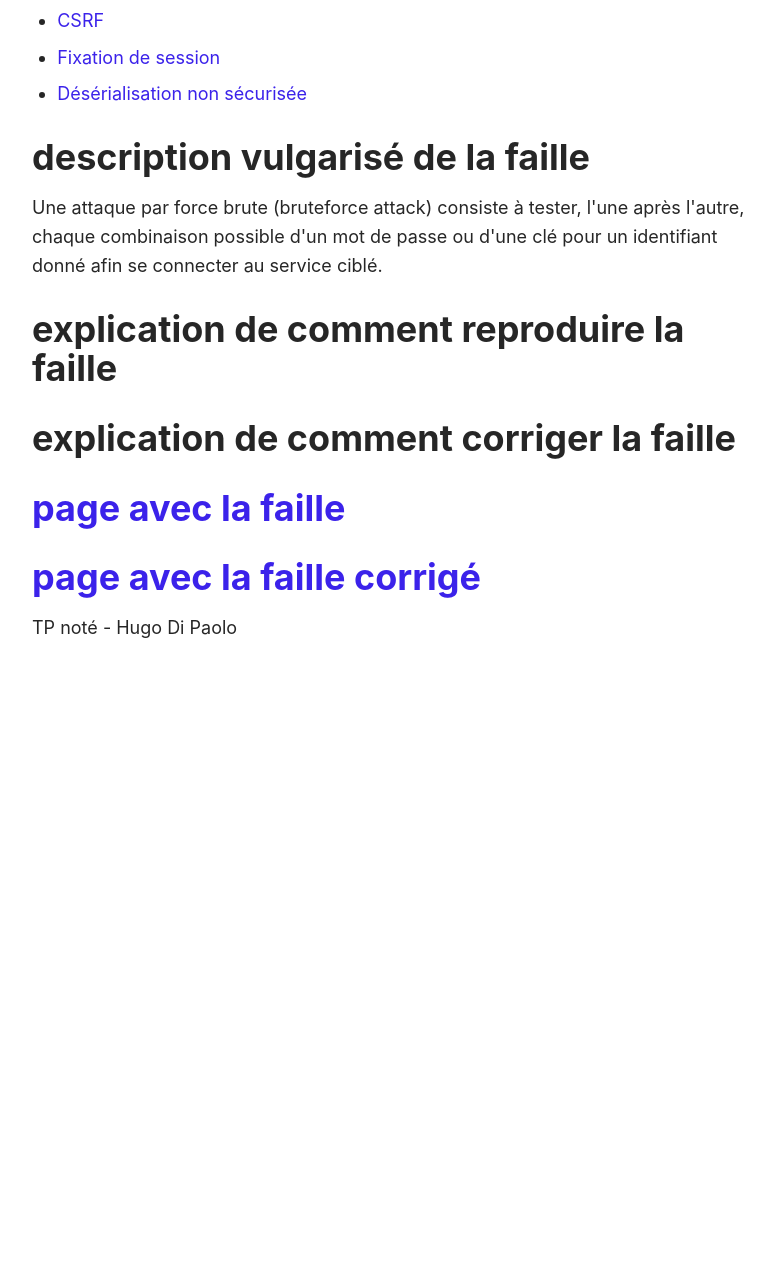
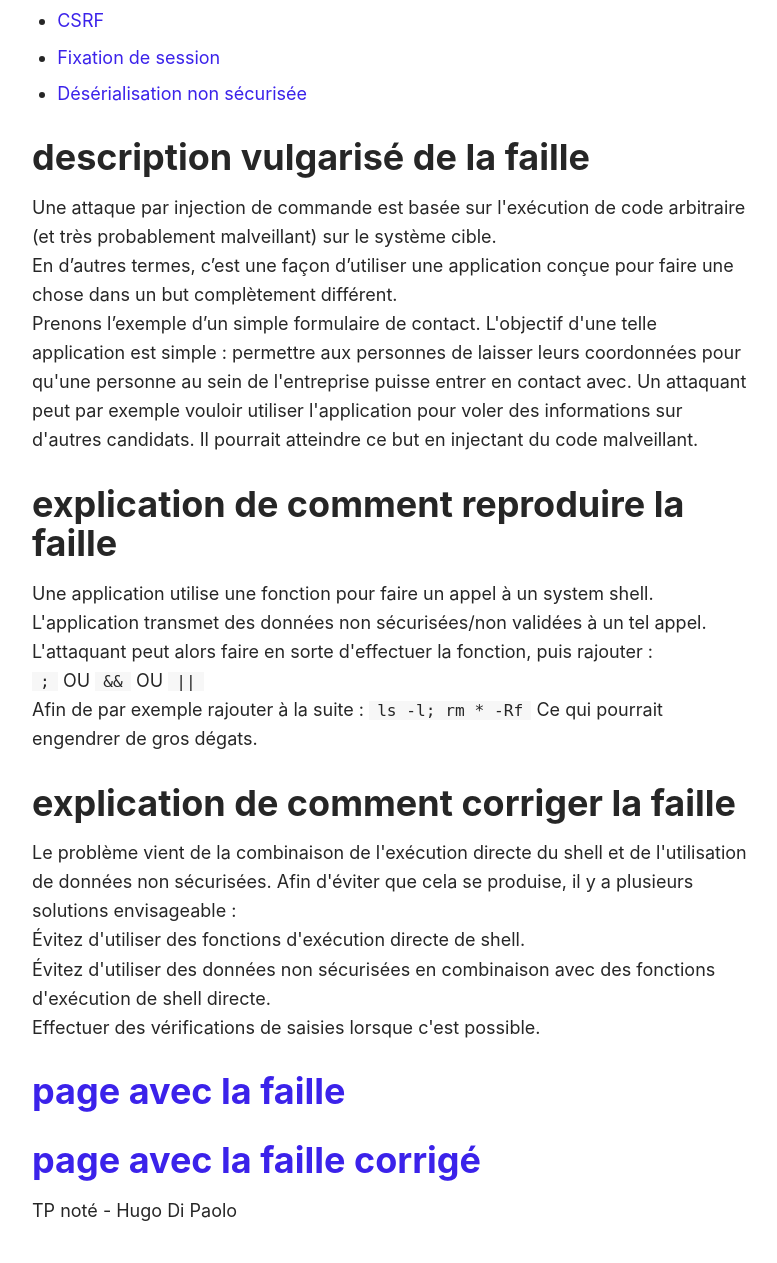
Before and after one commit to Cliffy57/WebSecurity, a PHP site: page /wellKnownSecurityBreach.html in a window 1280 px wide. Shown: the part 290-1553 px from the top of the page, without its empty margins (248-1025 px from the left). Before the commit the page ends 928 px from the top, so only its background shows below. Run offline with PHP 8.4, Linux system fonts and the light colour scheme.

Commit message:
Final Commit

```diff
--- a/insecureDeserialization.html
+++ b/insecureDeserialization.html
@@ -41,7 +41,7 @@
       <h2>explication de comment reproduire la faille</h2>
       <p>
         Un forum PHP utilise la sérialisation d’objets PHP pour enregistrer un cookie, contenant le nom utilisateur, le
-        rôle :
+        rôle encoder en base64, si on le decode on obtient :
         <br>
         <code>O:4:"User":2:{s:8:"username";s:14:"tacticalgirafe";s:6:"status";s:9:"user";}</code>
         <br>
@@ -50,7 +50,7 @@
         <code>O:4:"User":2:{s:8:"username";s:14:"tacticalgirafe";s:6:"status";s:9:"admin";}</code>
         <br>
         Il l'encode dans l'exemple en base64, ouvre l'inspecteur et remplace son cookie de session par son cookie
-        modifié.Il raffraichi la page et obtient alors les droits administrateur du forum.
+        modifié. Il rafraichit la page et obtient alors les droits administrateur du forum.
       </p>
       <h2>explication de comment corriger la faille</h2>
       <p>Ne pas accepter les objets sérialisés provenant de sources non fiables ou d'utiliser des supports de
--- a/wellKnownSecurityBreach.html
+++ b/wellKnownSecurityBreach.html
@@ -1,5 +1,6 @@
 <!DOCTYPE html>
 <html lang="en">
+
 <head>
   <meta name="description" content="Site explicatif des différentes failles de sécurité" />
   <meta charset="utf-8">
@@ -9,6 +10,7 @@
   <link rel="stylesheet" href="css/normalize.css">
   <link rel="stylesheet" href="css/sakura.css">
 </head>
+
 <body>
   <div id="wrapper">
     <header>
@@ -27,9 +29,41 @@
     </nav>
     <div id="main">
       <h2>description vulgarisé de la faille</h2>
-  <p>Une attaque par force brute (bruteforce attack) consiste à tester, l'une après l'autre, chaque combinaison possible d'un mot de passe ou d'une clé pour un identifiant donné afin se connecter au service ciblé. </p>
+      <p>Une attaque par injection de commande est basée sur l'exécution de code arbitraire (et très probablement
+        malveillant) sur le système cible.
+        <br>
+        En d’autres termes, c’est une façon d’utiliser une application conçue pour faire une chose dans un but
+        complètement différent.
+        <br>
+        Prenons l’exemple d’un simple formulaire de contact. L'objectif d'une telle application est simple : permettre
+        aux personnes de laisser leurs coordonnées pour qu'une personne au sein de l'entreprise puisse entrer en contact
+        avec. Un attaquant peut par exemple vouloir utiliser l'application pour voler des informations sur d'autres
+        candidats. Il pourrait atteindre ce but en injectant du code malveillant.
+      </p>
       <h2>explication de comment reproduire la faille</h2>
+      <p>
+        Une application utilise une fonction pour faire un appel à un system shell.
+        <br>
+        L'application transmet des données non sécurisées/non validées à un tel appel.
+        <br>
+        L'attaquant peut alors faire en sorte d'effectuer la fonction, puis rajouter :
+        <br>
+        <code>;</code> OU <code>&&</code> OU <code>||</code>
+        <br>
+        Afin de par exemple rajouter à la suite :
+        <code>ls -l; rm * -Rf</code>
+        Ce qui pourrait engendrer de gros dégats.
+      </p>
       <h2>explication de comment corriger la faille</h2>
+      <p>
+        Le problème vient de la combinaison de l'exécution directe du shell et de l'utilisation de données non sécurisées. Afin d'éviter que cela se produise, il y a plusieurs solutions envisageable :
+        <br>
+        Évitez d'utiliser des fonctions d'exécution directe de shell.
+        <br>
+        Évitez d'utiliser des données non sécurisées en combinaison avec des fonctions d'exécution de shell directe.
+        <br>
+        Effectuer des vérifications de saisies  lorsque c'est possible.
+      </p>
       <h2><a href="wellKnownSecurityBreachVulnerability.html">page avec la faille</a></h2>
       <h2><a href="wellKnownSecurityBreachVulnerabilityFixed.html">page avec la faille corrigé</a></h2>
     </div>
```
Also changed, not shown: commandInjection.php (added, +10 -0 lines), commandInjectionFixed.php (added, +14 -0 lines), insecureDeserializationVulnerability.php (+0 -13 lines), wellKnownSecurityBreachVulnerability.html (+23 -0 lines), wellKnownSecurityBreachVulnerabilityFixed.html (+23 -0 lines). Lines whose indentation alone changed are shown as unchanged.
